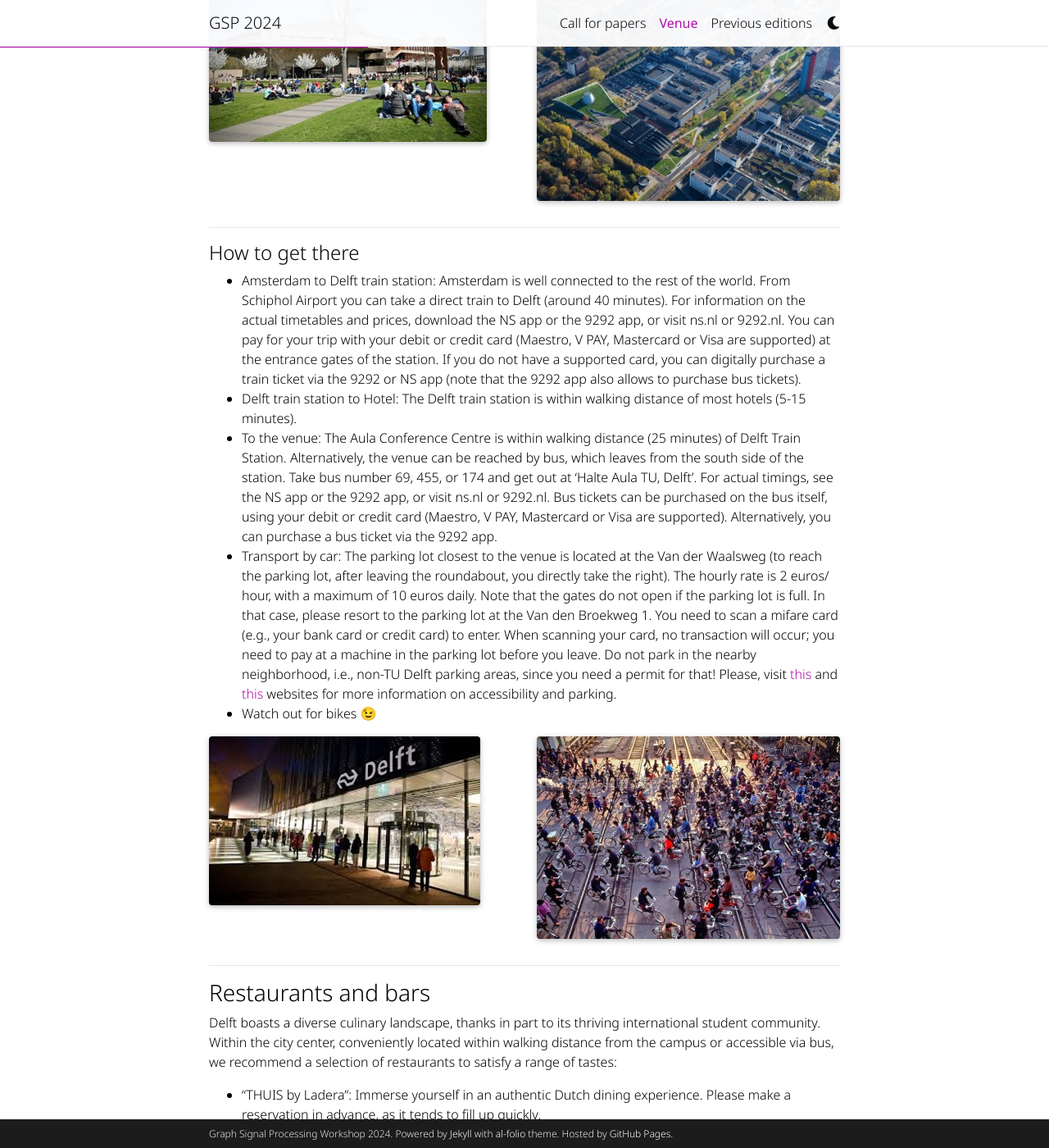
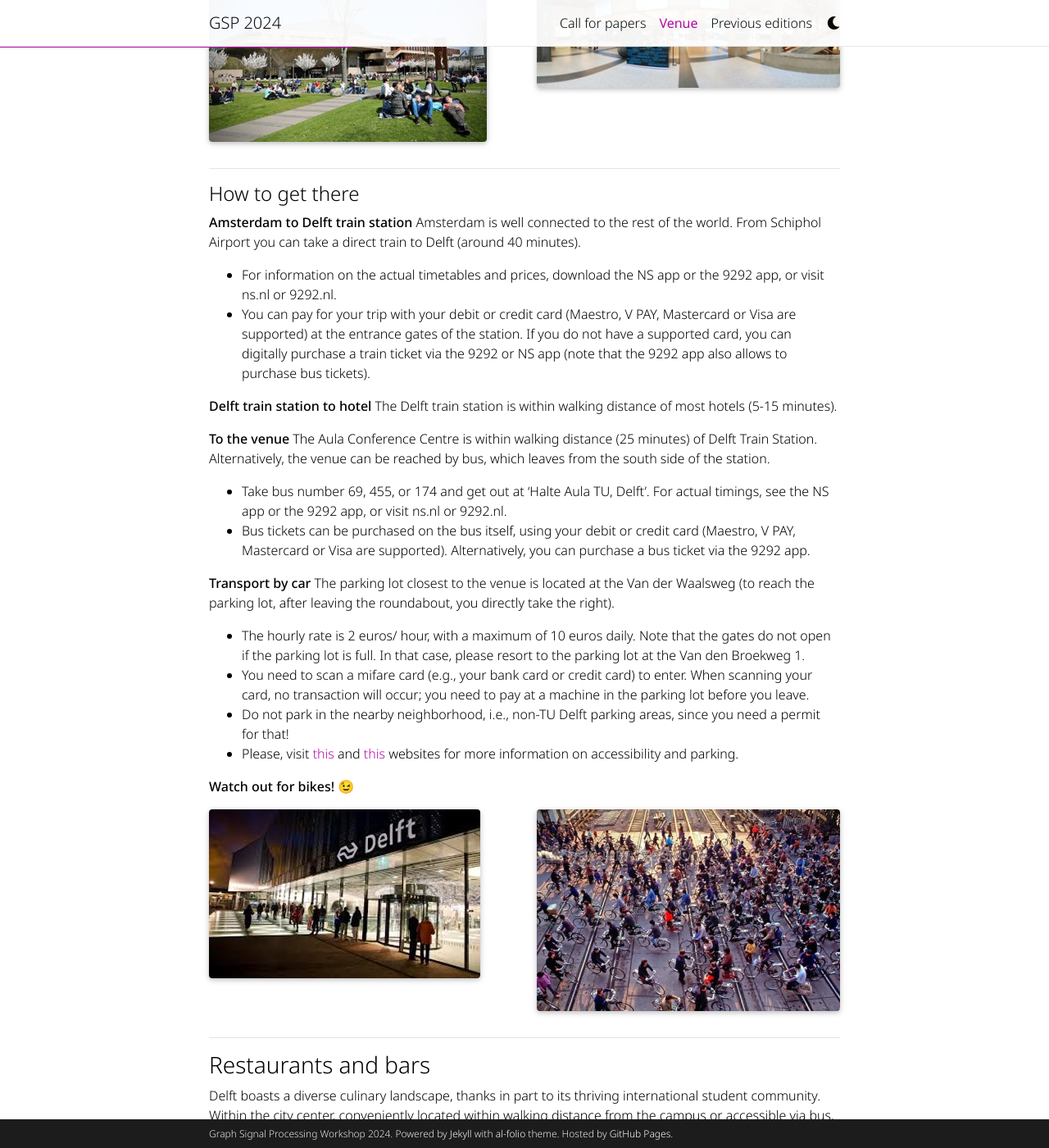
Before and after one commit to shreyasvinaya/gspworkshop2025.github.io, a Jekyll site: the page built from _pages/venue.md, in a window 1280 px wide and 1400 px high, scrolled down 643 px. Shown: the whole window at 82% size. Built offline with Jekyll 4.4.1, drawn with Linux system fonts in a browser that asks for light colours; full-size pictures stand in for the smaller copies a plugin makes; emoji names are drawn with the system emoji font; comment, search, counter and statistics services are not loaded; a style sheet for code colours, icons or effects is not loaded.

Commit message:
New photo, better look

```diff
--- a/_pages/venue.md
+++ b/_pages/venue.md
@@ -18,7 +18,7 @@ GSP 2024 will take place at [Aula Conference Centre](https://map.tudelftcampus.n
         {% include figure.html path="assets/img/gsp24/aula.jpg" title="Aula Conference Center" class="img-fluid rounded z-depth-1" alt="Responsive image" %}
     </div>
     <div class="col-sm-6 mt-3 mt-md-0">
-        {% include figure.html path="assets/img/gsp24/tudelft.jpg" title="Tu Delft" class="img-fluid rounded z-depth-1" alt="Responsive image"%}
+        {% include figure.html path="assets/img/gsp24/aula2.jpg" title="Tu Delft" class="img-fluid rounded z-depth-1" alt="Responsive image"%}
     </div>
 </div>
 
@@ -26,13 +26,29 @@ GSP 2024 will take place at [Aula Conference Centre](https://map.tudelftcampus.n
 ---
 #### How to get there
 
-+ Amsterdam to Delft train station: Amsterdam is well connected to the rest of the world. From Schiphol Airport you can take a direct train to Delft (around 40 minutes). For information on the actual timetables and prices, download the NS app or the 9292 app, or visit ns.nl or 9292.nl. You can pay for your trip with your debit or credit card (Maestro, V PAY, Mastercard or Visa are supported) at the entrance gates of the station. If you do not have a supported card, you can digitally purchase a train ticket via the 9292 or NS app (note that the 9292 app also allows to purchase bus tickets).
-+ Delft train station to Hotel: The Delft train station is within walking distance of most hotels (5-15 minutes).
-+ To the venue: The Aula Conference Centre is within walking distance (25 minutes) of Delft Train Station. Alternatively, the venue can be reached by bus, which leaves from the south side of the station. Take bus number 69, 455, or 174 and get out at 'Halte Aula TU, Delft'. For actual timings, see the NS app or the 9292 app, or visit ns.nl or 9292.nl. Bus tickets can be purchased on the bus itself, using your debit or credit card (Maestro, V PAY, Mastercard or Visa are supported). Alternatively, you can purchase a bus ticket via the 9292 app.
-+ Transport by car: The parking lot closest to the venue is located at the Van der Waalsweg (to reach the parking lot, after leaving the roundabout, you directly take the right). The hourly rate is 2 euros/ hour, with a maximum of 10 euros daily. Note that the gates do not open if the parking lot is full. In that case, please resort to the parking lot at the Van den Broekweg 1. You need to scan a mifare card (e.g., your bank card or credit card) to enter. When scanning your card, no transaction will occur; you need to pay at a machine in the parking lot before you leave.
-Do not park in the nearby neighborhood, i.e., non-TU Delft parking areas, since you need a permit for that!
-Please, visit [this](https://www.tudelft.nl/en/about-tu-delft/contact-and-campus/parking-policy) and [this](https://www.tudelftcampus.nl/accessibility/) websites for more information on accessibility and parking.
-+ Watch out for bikes :wink:
+**Amsterdam to Delft train station**
+Amsterdam is well connected to the rest of the world. From Schiphol Airport you can take a direct train to Delft (around 40 minutes).
++ For information on the actual timetables and prices, download the NS app or the 9292 app, or visit ns.nl or 9292.nl.
++ You can pay for your trip with your debit or credit card (Maestro, V PAY, Mastercard or Visa are supported) at the entrance gates of the station. If you do not have a supported card, you can digitally purchase a train ticket via the 9292 or NS app (note that the 9292 app also allows to purchase bus tickets).
+
+
+**Delft train station to hotel**
+The Delft train station is within walking distance of most hotels (5-15 minutes).
+
+**To the venue**
+The Aula Conference Centre is within walking distance (25 minutes) of Delft Train Station.
+Alternatively, the venue can be reached by bus, which leaves from the south side of the station.
++ Take bus number 69, 455, or 174 and get out at 'Halte Aula TU, Delft'. For actual timings, see the NS app or the 9292 app, or visit ns.nl or 9292.nl.
++ Bus tickets can be purchased on the bus itself, using your debit or credit card (Maestro, V PAY, Mastercard or Visa are supported). Alternatively, you can purchase a bus ticket via the 9292 app.
+
+**Transport by car**
+The parking lot closest to the venue is located at the Van der Waalsweg (to reach the parking lot, after leaving the roundabout, you directly take the right).
++ The hourly rate is 2 euros/ hour, with a maximum of 10 euros daily. Note that the gates do not open if the parking lot is full. In that case, please resort to the parking lot at the Van den Broekweg 1.
++ You need to scan a mifare card (e.g., your bank card or credit card) to enter. When scanning your card, no transaction will occur; you need to pay at a machine in the parking lot before you leave.
++ Do not park in the nearby neighborhood, i.e., non-TU Delft parking areas, since you need a permit for that!
++ Please, visit [this](https://www.tudelft.nl/en/about-tu-delft/contact-and-campus/parking-policy) and [this](https://www.tudelftcampus.nl/accessibility/) websites for more information on accessibility and parking.
+
+**Watch out for bikes! :wink:**
 
 <div class="row justify-content-sm-center">
     <div class="col-sm-6 mt-3 mt-md-0">
@@ -48,7 +64,6 @@ Please, visit [this](https://www.tudelft.nl/en/about-tu-delft/contact-and-campus
 ### Restaurants and bars
 
 Delft boasts a diverse culinary landscape, thanks in part to its thriving international student community. Within the city center, conveniently located within walking distance from the campus or accessible via bus, we recommend a selection of restaurants to satisfy a range of tastes:
-
 + "THUIS by Ladera": Immerse yourself in an authentic Dutch dining experience. Please make a reservation in advance, as it tends to fill up quickly.
 + If you're in the mood for pizza, consider trying "Bas Sil," "San Marco," or "Il Peperoncino."
 + Vegetarian or simply craving some veggie-focused cuisine? Head to "Hummus" or "The Harvest."
@@ -72,7 +87,6 @@ Delft boasts a diverse culinary landscape, thanks in part to its thriving intern
 ### Sightseeing
 
 Other than the university campus itself, which is (also) one of the main attractions of the city, we recommend visiting the following:
-
 + Delft's Historic City Center: Explore the picturesque old town with its charming canals, cobbled streets, and well-preserved 17th-century architecture.
 + Nieuwe Kerk (New Church): Visit this iconic church, where members of the Dutch royal family are interred. Climb the tower for panoramic views of the city.
 + Oude Kerk (Old Church): Discover the city's oldest building, known for its leaning tower and its connections to Johannes Vermeer.
```
Also changed, not shown: assets/img/gsp24/aula2.jpg (added).
